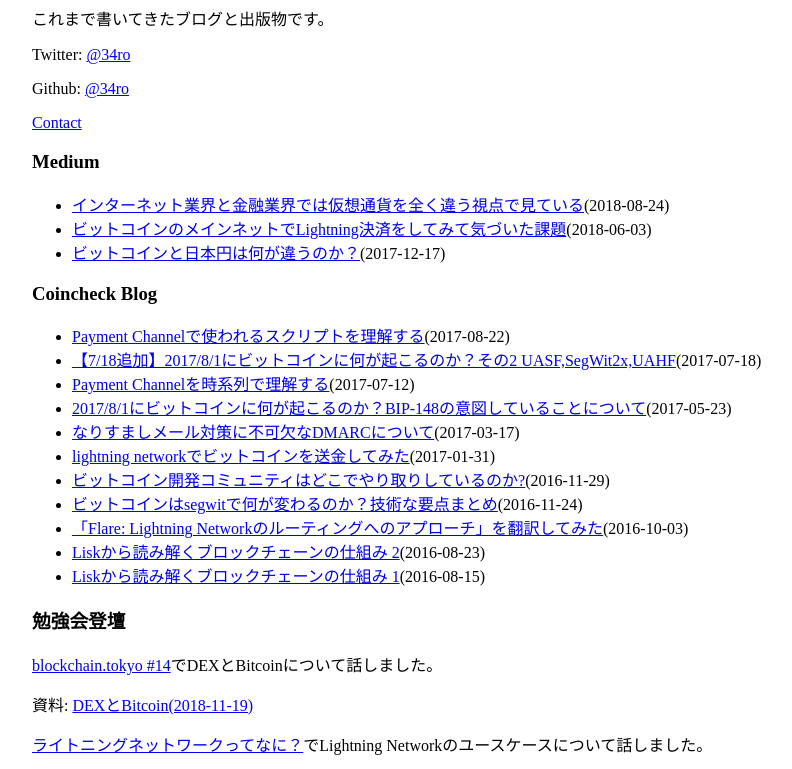
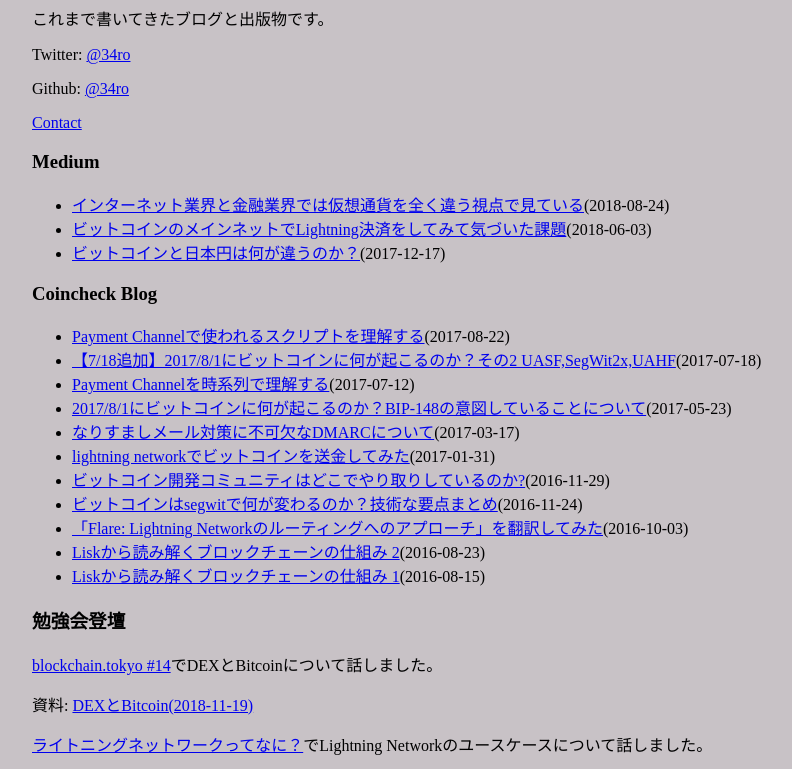
Before and after one commit to 34ro/works, a plain HTML site: page index.html in a window 1280 px wide. Shown: the part 112-881 px from the top of the page, without its empty margins (36-828 px from the left). Drawn offline with Linux system fonts and the light colour scheme.

Commit message:
change background color

```diff
--- a/index.html
+++ b/index.html
@@ -11,8 +11,9 @@
     <meta property="og:description" content="34roが仮想通貨エンジニアとしてのこれまでのアウトプットをまとめたページです。" />
   </head>
   <style>
+    body { background-color: #c8c2c6; }
     .container { margin: 60px 60px 60px; }
-    .screenshot{ height: 250px; }
+    .screenshot { height: 250px; }
   </style>
   <body>
     <div class="container">
```
